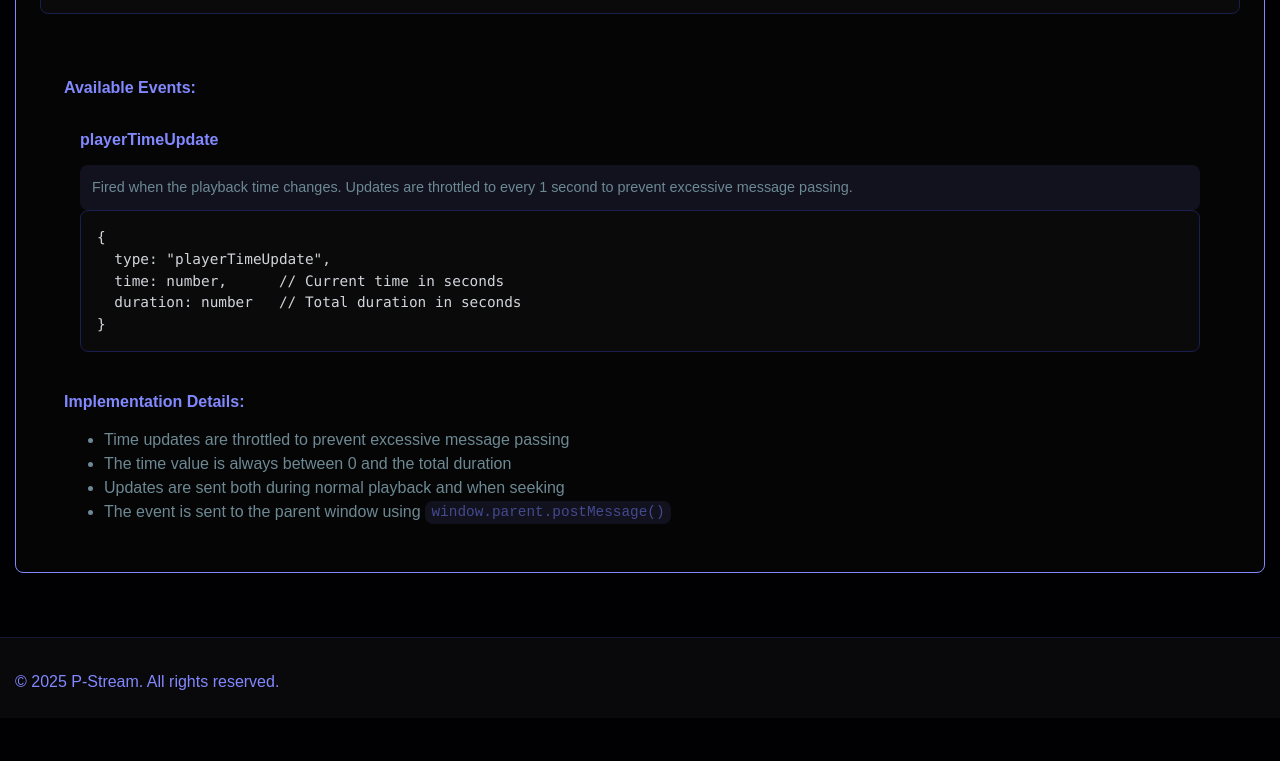
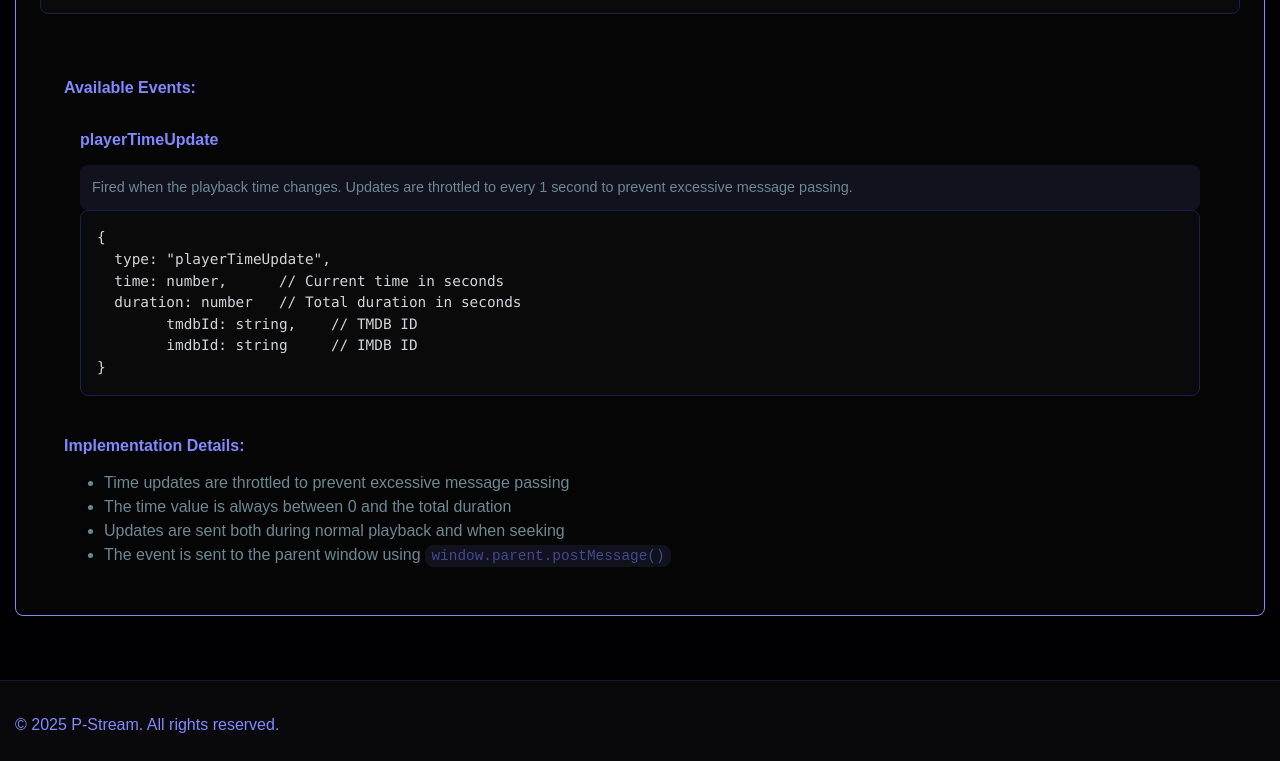
Before and after one commit to Pasithea0/embed-api-home, a website: page index.html in a window 1280 px wide. Shown: the part 4840-5601 px from the top of the page. Before the commit the page ends 5558 px from the top, so only its background shows below. Drawn offline with nearby package versions, Linux system fonts and the light colour scheme; a web font is replaced by a local one.

Commit message:
Docs: Added ids to the time updates

```diff
--- a/index.html
+++ b/index.html
@@ -507,6 +507,8 @@ window.addEventListener("message", (event) => {
   type: "playerTimeUpdate",
   time: number,      // Current time in seconds
   duration: number   // Total duration in seconds
+	tmdbId: string,    // TMDB ID
+	imdbId: string     // IMDB ID
 }</code></pre>
                     </div>
                   </div>
```
